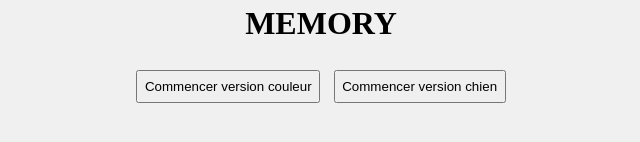
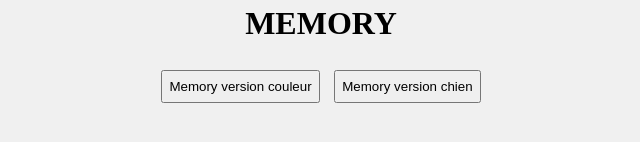
Before and after one commit to nat730/memory, a website built with Vite: page index.html in a window 1280 px wide. Shown: the part 174-316 px from the top of the page, without its empty margins (319-959 px from the left). Built offline with nearby package versions, Linux system fonts and the light colour scheme; no server answers.

Commit message:
changements mineurs

```diff
--- a/index.html
+++ b/index.html
@@ -13,8 +13,8 @@
   <div id="menu-container">
     <h1>MEMORY</h1>
     <div id="buttons-container">
-    <button id="startbutton">Commencer version couleur</button>
-    <button id="dog-start-button">Commencer version chien</button>
+    <button id="startbutton">Memory version couleur</button>
+    <button id="dog-start-button">Memory version chien</button>
     </div>
     <h3 id="compteur-container" class="compteur-container hidden-visibility">nombre de coups : 0</h3>
     <h3 id="chrono-container" class="chrono-container hidden-visibility"></h3>
--- a/src/main.ts
+++ b/src/main.ts
@@ -20,8 +20,6 @@ function tictac() {
         chronoContainer.innerText = `temps écoulé : ${minutesAffichage}:${secondesAffichage}`;
     }
 }
-
-
 
 
 // Créer un tableau de valeurs de couleurs
```
